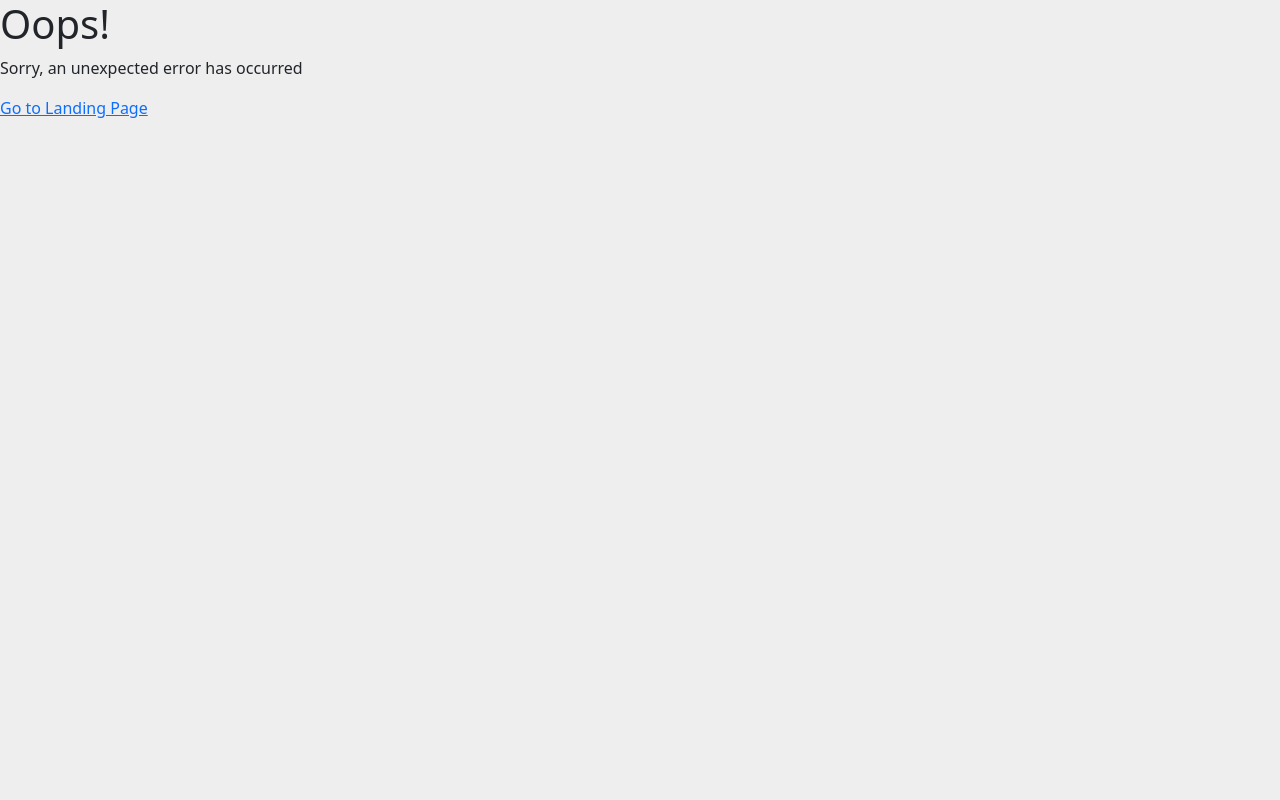
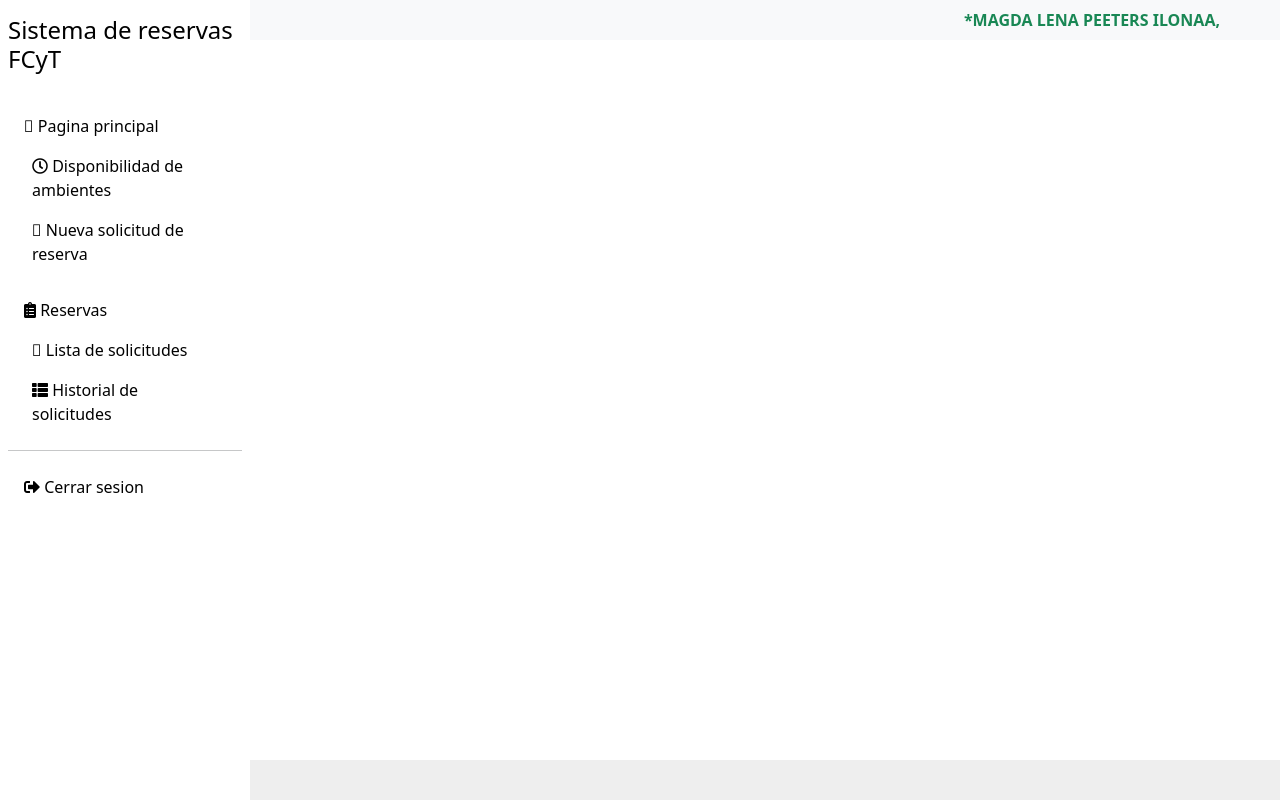
Before and after one commit to BruteForceSolutionsSRL/reservation-system-front, a React (Vite) app: page /user/request-history in a window 1280 px wide. Built offline with nearby package versions, Linux system fonts and the light colour scheme.

Commit message:
feat: added new route for requests history

```diff
--- a/src/Components/Sidebar.jsx/Sidebar.jsx
+++ b/src/Components/Sidebar.jsx/Sidebar.jsx
@@ -130,6 +130,15 @@ export default function Sidebar({ user }) {
             ) : (
               ""
             )}
+            <li className="list-unstyled px-2">
+              <Link
+                to="request-history"
+                className="text-decoration-none px-3 py-2 d-block"
+                onClick={() => handleItemClick("#")}
+              >
+                <i className="fas fa-th-list"></i> Historial de solicitudes
+              </Link>
+            </li>
           </ul>
           <hr className="h-color mx-2" />
           <ul className="list-unstyled px-2">
--- /dev/null
+++ b/src/Pages/RequestsHistory/RequestsHistory.jsx
@@ -0,0 +1,3 @@
+export default function RequestsHistory() {
+  return <div></div>;
+}
--- a/src/routes/SuperUserRoutes.jsx
+++ b/src/routes/SuperUserRoutes.jsx
@@ -5,6 +5,7 @@ import Disponibility from "../Pages/Environment/Disponibility";
 import EnvironmentRegistration from "../Pages/SuperUser/EnvironmentRegistration/EnvironmentRegistration";
 import AttentionList from "../Pages/SuperUser/AttentionRequests/AttentionList";
 import ErrorPage from "../Components/ErrorPage/ErrorPage";
+import RequestsHistory from "../Pages/RequestsHistory/RequestsHistory";
 
 export default function SuperUserRoutes() {
   return (
@@ -17,6 +18,7 @@ export default function SuperUserRoutes() {
           element={<EnvironmentRegistration />}
         ></Route>
         <Route path="attention-list" element={<AttentionList />}></Route>
+        <Route path="request-history" element={<RequestsHistory />} />
       </Route>
       <Route path="*" element={<ErrorPage />} />
     </Routes>
--- a/src/routes/UserRoutes.jsx
+++ b/src/routes/UserRoutes.jsx
@@ -5,6 +5,7 @@ import RequestReservationAmbience from "../Components/RequestReservationAmbience
 import Disponibility from "../Pages/Environment/Disponibility";
 import ListCancel from "../Pages/User/ListCancel/ListCancel";
 import ErrorPage from "../Components/ErrorPage/ErrorPage";
+import RequestsHistory from "../Pages/RequestsHistory/RequestsHistory";
 
 export default function UserRoutes() {
   return (
@@ -17,6 +18,7 @@ export default function UserRoutes() {
         ></Route>
         <Route path="environments-disponibility" element={<Disponibility />} />
         <Route path="list-cancel" element={<ListCancel />} />
+        <Route path="request-history" element={<RequestsHistory />} />
       </Route>
       <Route path="*" element={<ErrorPage />} />
     </Routes>
```
